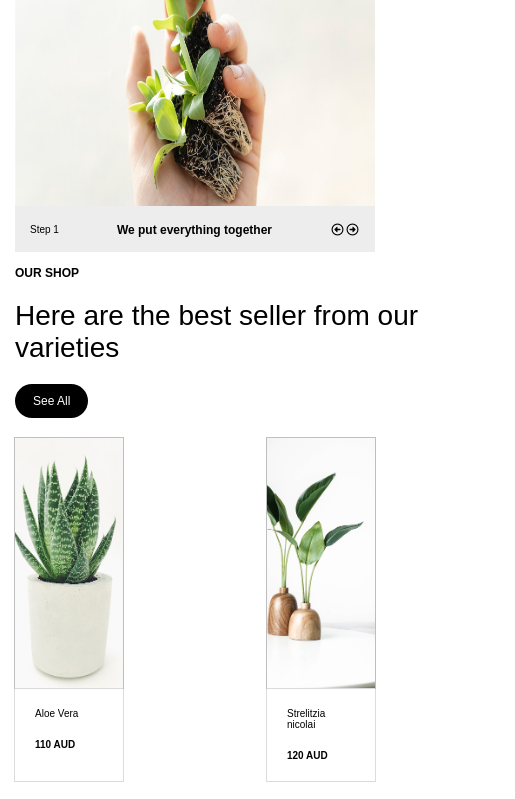
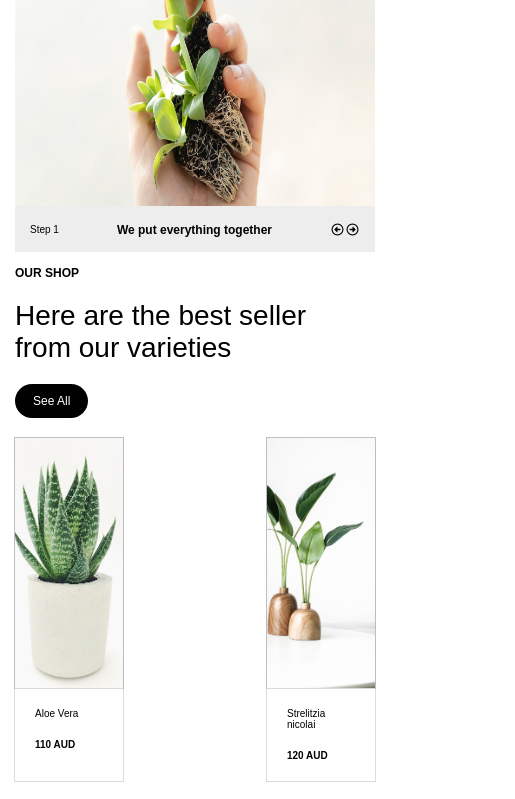
Before and after one commit to Blessen25/Plant, a React (Vite) app in the folder Frontend/: page / in a window 390 px wide. Shown: the part 987-1786 px from the top of the page, 515 px wide, since content can reach past the window. Built offline with nearby package versions, Linux system fonts and the light colour scheme.

Commit message:
Commited Changes

```diff
--- a/Frontend/src/Components/Extras/card.css
+++ b/Frontend/src/Components/Extras/card.css
@@ -93,6 +93,8 @@
 
 @media screen and (max-width: 575px) {
 
+    .best-seller {
 
-
+        width: 300px;
+    }
 }
--- a/Frontend/src/Components/Home/home.css
+++ b/Frontend/src/Components/Home/home.css
@@ -322,6 +322,11 @@
 
         font-size: 11px !important;
     }
+
+    .best-seller {
+
+        width: 380px;
+    }
 }
 
 @media screen and (max-width: 426px) {
@@ -351,4 +356,9 @@
 
         font-size: 10px !important;
     }
+
+    .best-seller {
+
+        width: 298px;
+    }
 }
```
